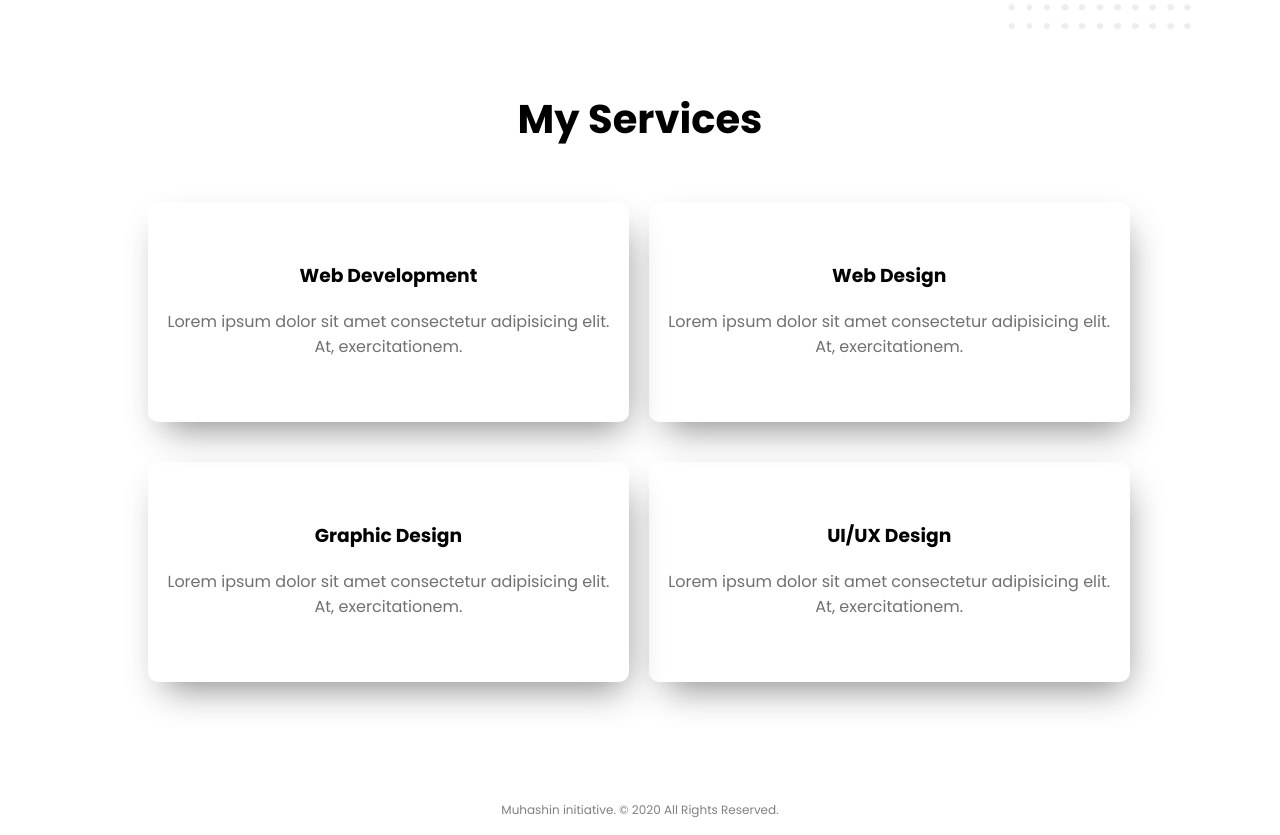
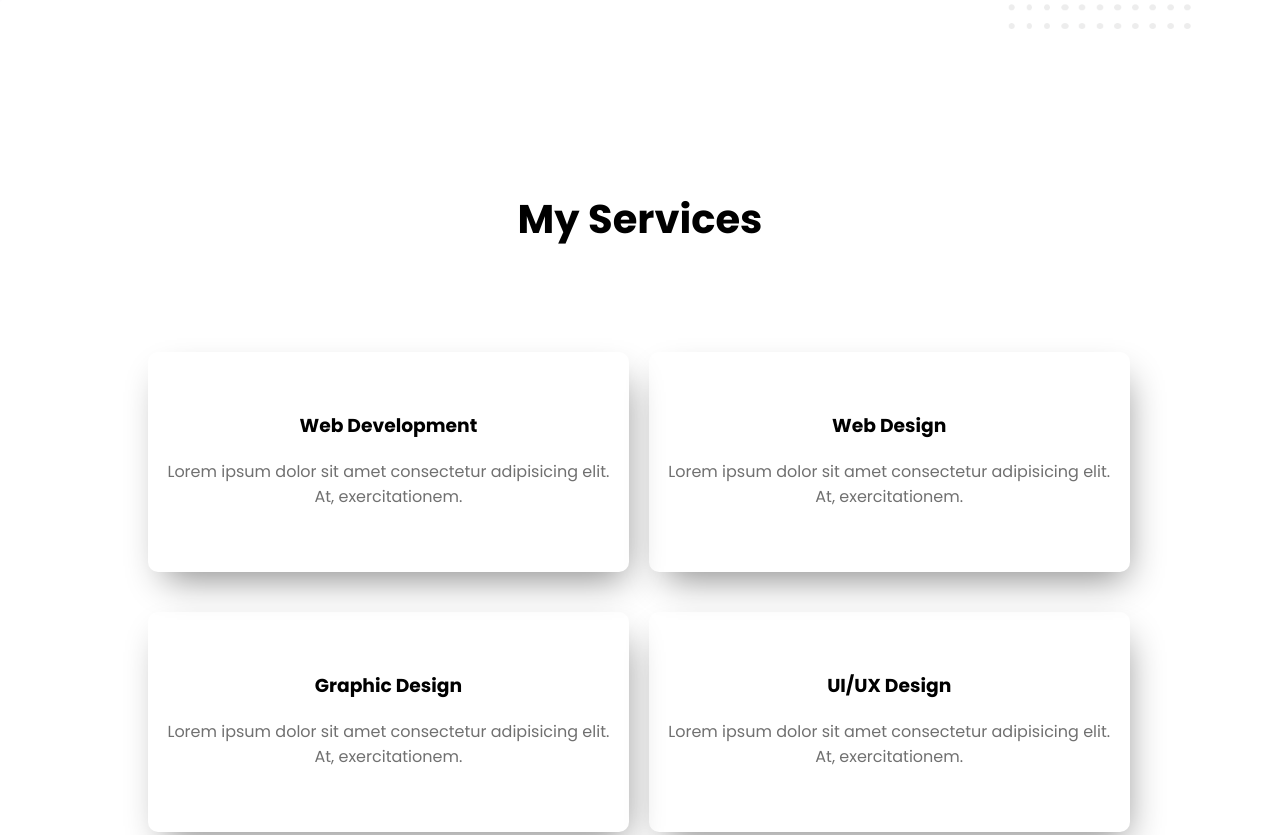
Before and after one commit to muhashin789/personal-website, a plain HTML site: page index.html in a window 1280 px wide. Shown: the part 2754-3589 px from the top of the page. Drawn offline with Linux system fonts and the light colour scheme.

Commit message:
Personal Portsolio Website Revised

```diff
--- a/index.html
+++ b/index.html
@@ -93,7 +93,7 @@
       </div>
     </section>
 
-    <section class="services">
+    <section class="services section-padding-top">
       <div class="container">
         <h2 class="my-work-heading">My Services</h2>
           <div class="services_item">
--- a/style.css
+++ b/style.css
@@ -217,7 +217,9 @@ section {
     color: #707070;
 }
 
-
+.my-work-heading {
+    padding-bottom: 50px;
+}
 
 footer {
     font-size: 12px;
```
